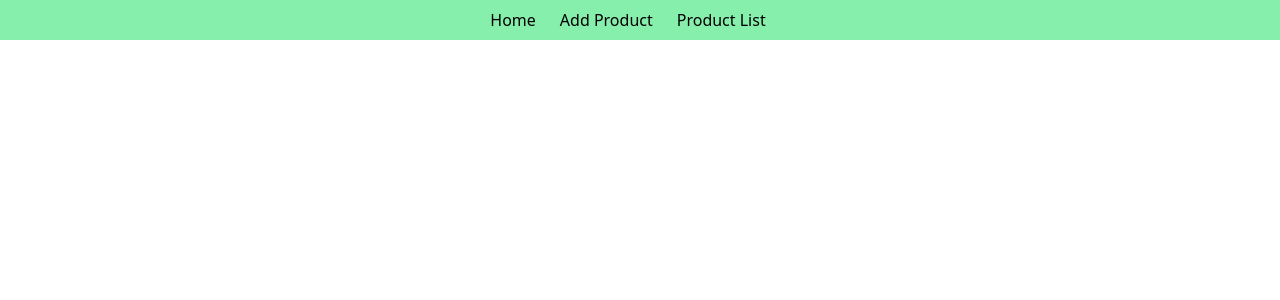
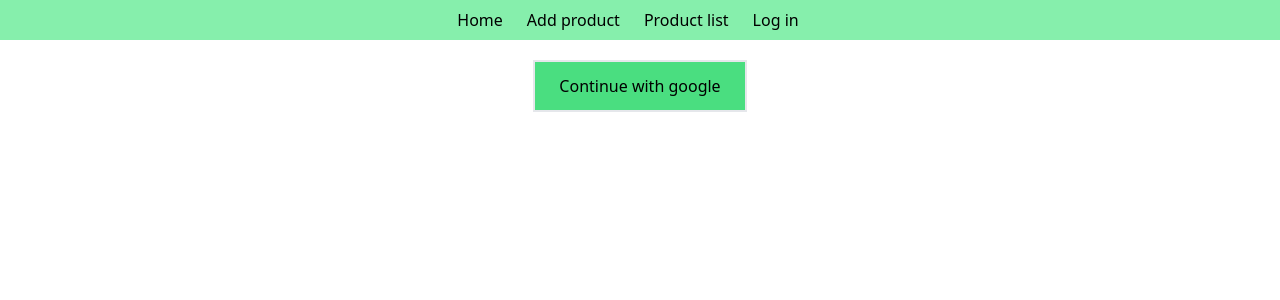
Before and after one commit to ruhulamin111/react-pagination, a React (Create React App) app: page /login in a window 1280 px wide. Shown: the top 300 px of the page. Built offline with nearby package versions, Linux system fonts and the light colour scheme.

Commit message:
social login

```diff
--- a/package.json
+++ b/package.json
@@ -7,8 +7,10 @@
     "@testing-library/react": "^13.4.0",
     "@testing-library/user-event": "^13.5.0",
     "axios": "^0.27.2",
+    "firebase": "^9.9.4",
     "react": "^18.2.0",
     "react-dom": "^18.2.0",
+    "react-firebase-hooks": "^5.0.3",
     "react-router-dom": "^6.3.0",
     "react-scripts": "5.0.1",
     "react-toastify": "^9.0.8",
--- a/src/App.js
+++ b/src/App.js
@@ -6,6 +6,7 @@
 import ProductList from './components/ProductList/ProductList';
 import { ToastContainer } from 'react-toastify';
 import 'react-toastify/dist/ReactToastify.css';
+import Login from './components/Login/Login';
 
 
 function App() {
@@ -16,6 +17,7 @@
         <Route path='/' element={<Home></Home>}></Route>
         <Route path='/addproduct' element={<AddProduct></AddProduct>}></Route>
         <Route path='/productlist' element={<ProductList></ProductList>}></Route>
+        <Route path='/login' element={<Login></Login>}></Route>
 
       </Routes>
       <ToastContainer></ToastContainer>
--- a/src/components/Header/Header.js
+++ b/src/components/Header/Header.js
@@ -6,8 +6,9 @@
         <div className='bg-green-300 '>
             <nav className='w-5/6 mx-auto h-10 flex justify-center items-center'>
                 <Link className='pr-6  font-medium' to='/home'>Home</Link>
-                <Link className='pr-6  font-medium' to='/addproduct'>Add Product</Link>
-                <Link className='pr-6  font-medium' to='/productlist'>Product List</Link>
+                <Link className='pr-6  font-medium' to='/addproduct'>Add product</Link>
+                <Link className='pr-6  font-medium' to='/productlist'>Product list</Link>
+                <Link className='pr-6  font-medium' to='/login'>Log in</Link>
             </nav>
         </div>
     );
--- /dev/null
+++ b/src/components/Login/Login.js
@@ -0,0 +1,21 @@
+import React from 'react';
+import auth from '../firebase.init';
+import { useSignInWithGoogle } from 'react-firebase-hooks/auth';
+
+
+const Login = () => {
+    const [signInWithGoogle, user, loading, error] = useSignInWithGoogle(auth);
+    const handleGoogle = () => {
+        signInWithGoogle()
+    }
+
+
+
+    return (
+        <div className='w-1/6 mx-auto my-5'>
+            <button onClick={handleGoogle} className='p-3 border-2 bg-green-400 w-full'>Continue with google</button>
+        </div>
+    );
+};
+
+export default Login;
--- a/src/components/ProductList/ProductList.js
+++ b/src/components/ProductList/ProductList.js
@@ -61,10 +61,10 @@
             </table>
             <div className='flex justify-end my-4'>
                 {
-                    [...Array(pageAmount).keys()].map((number, index) => <button key={index} onClick={() => setPage(number)} className='ml-3 border-2 px-3'>{number + 1}</button>)
+                    [...Array(pageAmount).keys()].map((number, index) => <button key={index} onClick={() => setPage(number)} className={`ml-3 border-2 px-3 ${page === number && 'bg-green-400'}`}>{number + 1}</button>)
                 }
-                <select onChange={(event) => setSize(event.target.value)}>
-                    <option value="5" >5</option>
+                <select defaultValue={size} onChange={(event) => setSize(event.target.value)}>
+                    <option value="5">5</option>
                     <option value="10">10</option>
                     <option value="15">15</option>
 
--- /dev/null
+++ b/src/components/ProtectedRoute/ProtectedRoute.js
@@ -0,0 +1,10 @@
+import React from 'react';
+
+const ProtectedRoute = ({ children }) => {
+
+
+
+    return children;
+};
+
+export default ProtectedRoute;
--- /dev/null
+++ b/src/components/firebase.init.js
@@ -0,0 +1,21 @@
+// Import the functions you need from the SDKs you need
+import { initializeApp } from "firebase/app";
+import { getAuth } from "firebase/auth";
+// TODO: Add SDKs for Firebase products that you want to use
+// https://firebase.google.com/docs/web/setup#available-libraries
+
+// Your web app's Firebase configuration
+const firebaseConfig = {
+    apiKey: process.env.REACT_APP_apiKey,
+    authDomain: process.env.REACT_APP_authDomain,
+    projectId: process.env.REACT_APP_projectId,
+    storageBucket: process.env.REACT_APP_storageBucket,
+    messagingSenderId: process.env.REACT_APP_messagingSenderId,
+    appId: process.env.REACT_APP_appId,
+};
+
+
+// Initialize Firebase
+const app = initializeApp(firebaseConfig);
+const auth = getAuth(app)
+export default auth;
```
Also changed, not shown: 1 other file (tests, documents, lock files or other folders).
